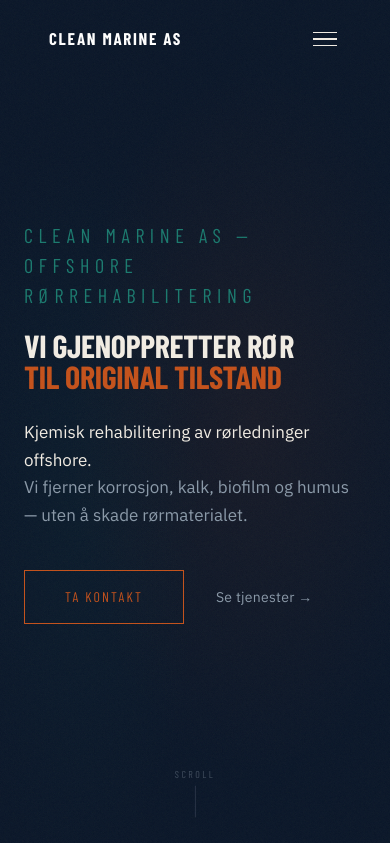
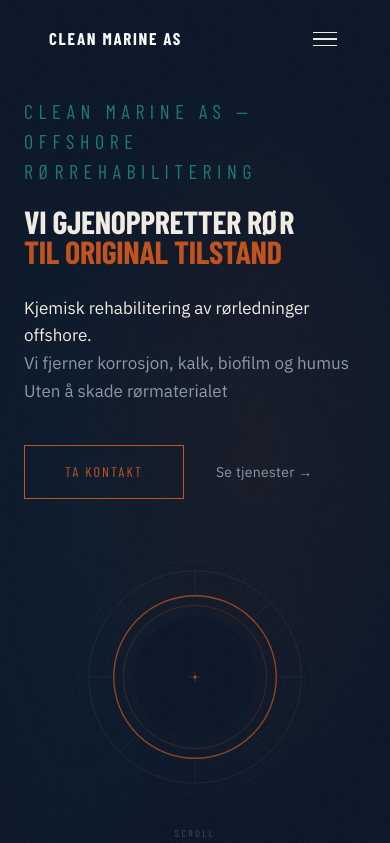
Before and after one commit to helkrypt/Clean-marine-AS, a Next.js app: page / in a window 390 px wide. Shown: the top 843 px of the page. Built offline with nearby package versions, Linux system fonts and the light colour scheme.

Commit message:
animasjon fiks

```diff
--- a/components/sections/Hero.tsx
+++ b/components/sections/Hero.tsx
@@ -36,7 +36,7 @@
       <svg
         viewBox="0 0 480 480"
         fill="none"
-        className="w-full max-w-[480px] h-auto"
+        className="w-full max-w-[260px] lg:max-w-[480px] h-auto"
         xmlns="http://www.w3.org/2000/svg"
       >
         {/* Outer dashed ring — slow rotation */}
@@ -321,7 +321,9 @@
           >
             <span className="text-parchment">Kjemisk rehabilitering av rørledninger offshore.</span>
             <br />
-            Vi fjerner korrosjon, kalk, biofilm og humus — uten å skade rørmaterialet.
+            Vi fjerner korrosjon, kalk, biofilm og humus
+            <br />
+            Uten å skade rørmaterialet
           </motion.p>
 
           {/* CTA row */}
@@ -341,7 +343,7 @@
         </motion.div>
 
         {/* Right column — technical visualization */}
-        <div className="hidden lg:flex items-center justify-center pr-8">
+        <div className="flex items-center justify-center lg:pr-8">
           <PipeVisualization />
         </div>
       </div>
```
